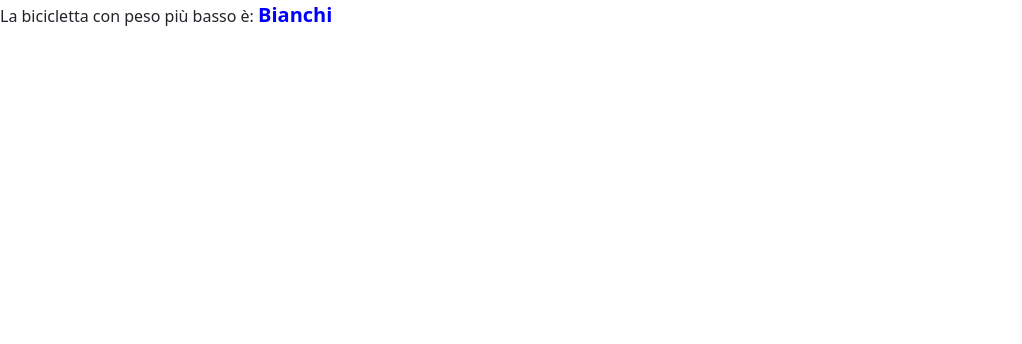
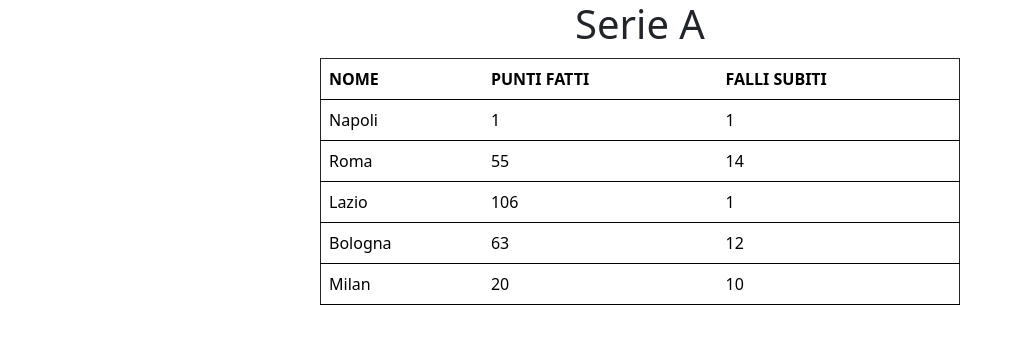
Before and after one commit to MarcoFonti/js-snack-es6, a plain HTML site: page index.html in a window 1280 px wide. Shown: the whole page, without its empty margins (0-1022 px from the left). Drawn offline with nearby package versions, Linux system fonts and the light colour scheme.

Commit message:
add snack 4

```diff
--- a/css/style.css
+++ b/css/style.css
@@ -1,4 +1,4 @@
-/* TABELLA */
+/* TABELLA SNACK 1*/
 .my-table {
     width: 50%;
     margin: 10px auto;
@@ -10,3 +10,10 @@
     color: blue;
     font-size: 20px;
 }
+
+/* TABELLA SNACK 4*/
+.my-table-snack {
+    width: 50%;
+    margin: 10px auto;
+    border: 1px solid;
+}
--- a/index.html
+++ b/index.html
@@ -24,8 +24,16 @@
    </table>
 -->
 
-<!-- PARAGRAFO BICICLETTA SNACK 3-->
+<!-- PARAGRAFO BICICLETTA SNACK 3
 <p>La bicicletta con peso più basso è: <strong id="strong-paragraph"></strong></p>
+--->
 
+<!-- SNACK 4-->
+<!--TITOLO-->
+    <h1 class="text-center">Serie A</h1>
+    <!--TABELLA-->
+    <table class="table my-table-snack">
+        <!--CREATO CON JS-->
+   </table>
 </body>
 </html>
--- a/js/date.js
+++ b/js/date.js
@@ -103,6 +103,7 @@
 3- CON IL METODO FOREACH PER TROVO L'ELEMENTO CHE MI SERVE
 */
 
+/*
 // RECUPERO ELEMENTO
 const strongParagraphElement = document.getElementById('strong-paragraph')
 
@@ -134,3 +135,58 @@
         weight: 20,
     },
 ];
+
+*/
+
+//!SCALETTA SNACK 4
+/*
+1- RECUPERO ELEMENTO
+2- CREO ARRAY CON 5 OGETTI
+3- NUMERI RANDOM
+4- ASSEGNO NUMERI RANDOM AI PUNTI E HAI FALLI
+5- CREO UN NUOVO ARRAY CON IL METODO MAP CON SOLO NOME E PUNTI
+6- STAMPO
+*/
+
+// RECUPERO ELEMENTI
+const divElement = document.querySelector('.my-table-snack');
+
+// VARIABILI MAX E MIN
+const maxPoint = 114
+const min = 0
+const maxFouls = 30
+
+// ARRAY DI OGETTI
+const arrayTeams =
+[
+    {
+        name: 'Napoli',
+        points_made: 0,
+        fouls_immediately: 0,
+
+    },
+
+    {
+        name: 'Roma',
+        points_made: 0,
+        fouls_immediately: 0,
+    },
+
+    {
+        name: 'Lazio',
+        points_made: 0,
+        fouls_immediately: 0,
+    },
+
+    {
+        name: 'Bologna',
+        points_made: 0,
+        fouls_immediately: 0,
+    },
+
+    {
+        name: 'Milan',
+        points_made: 0,
+        fouls_immediately: 0,
+    },
+]
--- a/js/script.js
+++ b/js/script.js
@@ -116,6 +116,7 @@
 3- CON IL METODO SOME TROVO L'ELEMENTO CHE MI SERVE
 */
 
+/*
 // GIRO SUL L'ARRAY PER TROVARE LA BICI CON IL PESO PIU' BASSO
 const biciclesLessHeavy = arrayBicycles.forEach(({name,weight})=> {
 
@@ -126,3 +127,63 @@
 };
 
 });
+*/
+
+//!SCALETTA SNACK 4
+/*
+1- RECUPERO ELEMENTO
+2- CREO ARRAY CON 5 OGETTI
+3- NUMERI RANDOM
+4- ASSEGNO NUMERI RANDOM AI PUNTI E HAI FALLI
+5- CREO UN NUOVO ARRAY CON IL METODO MAP CON SOLO NOME E PUNTI
+6- STAMPO
+*/
+
+// GENERO NUMERI RANDOM
+const randomNumber = arrayTeams.forEach ((element) => {
+
+    const randomPoint = Math.floor(Math.random()* (maxPoint + 1 - min) ) + min
+
+    const randomFouls = Math.floor(Math.random()* (maxFouls + 1 - min) ) + min
+
+    element.points_made = randomPoint
+    element.fouls_immediately = randomFouls
+
+});
+
+// CREO TABELLA
+let list =
+ `
+<tr>
+<th scope="col">NOME</th>
+<th scope="col">PUNTI FATTI</th>
+<th scope="col">FALLI SUBITI</th>
+</tr>
+`
+// CREO  SEZIONE PER OGNI ELEMENTO
+arrayTeams.forEach((element) => {
+
+    list +=  `
+    <tr>
+        <td>${element.name}</td>
+        <td>${element.points_made}</td>
+        <td>${element.fouls_immediately}</td>
+    `
+
+    list +=
+   `
+   </tr>
+   `
+});
+
+
+divElement.innerHTML = list
+console.log(arrayTeams)
+
+
+// CREO NUOVO ARRAY SOLO CON NOME E PUNTI
+const newArray = arrayTeams.map (({name, points_made}) => { return {name,points_made}});
+
+
+
+console.log(newArray)
```
